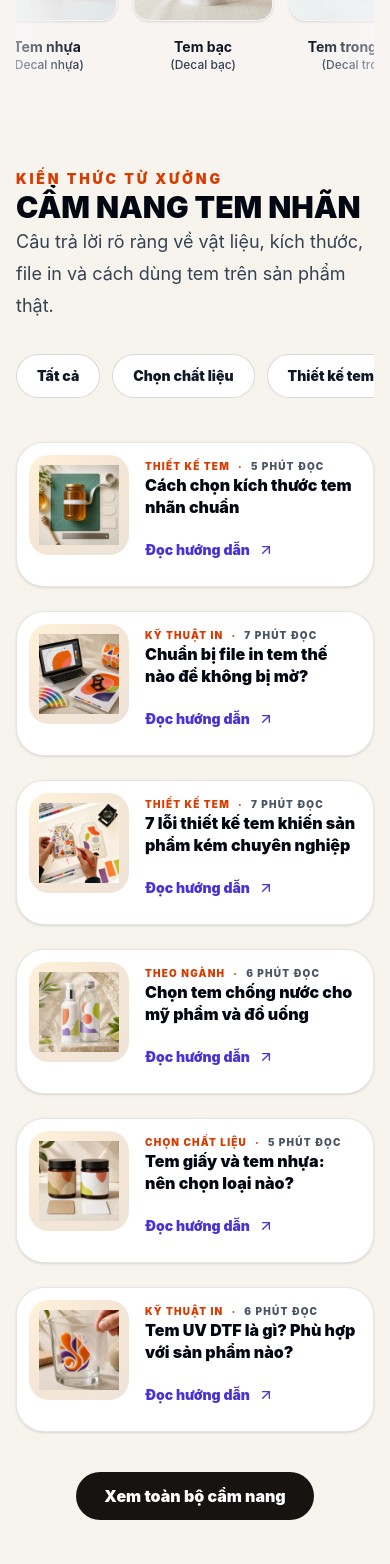
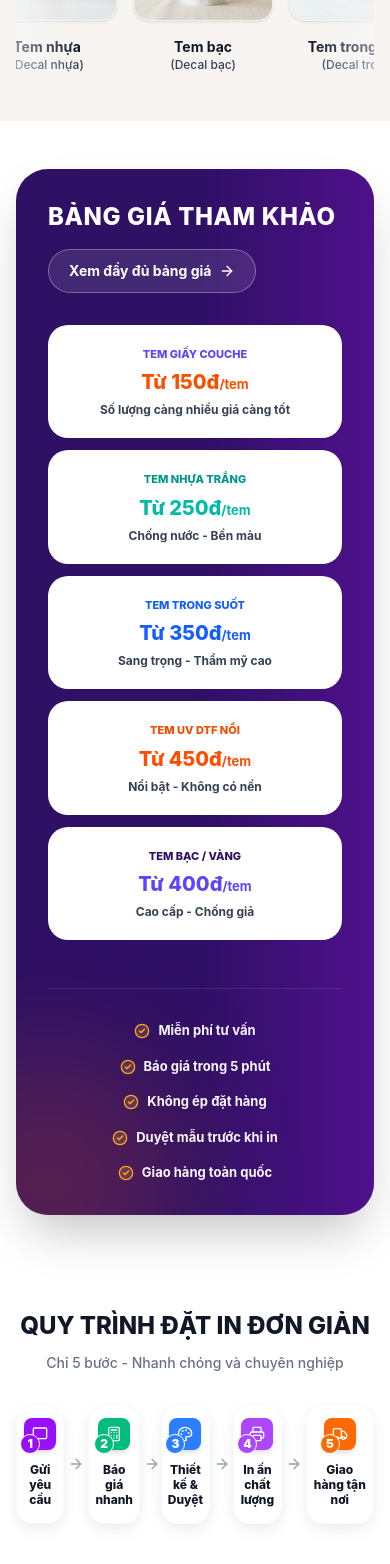
Before and after one commit to cdrvietnam-tech/vinprint, a Next.js app: page / in a window 390 px wide. Shown: the part 3324-4888 px from the top of the page. Built offline with nearby package versions, Linux system fonts and the light colour scheme; a web font is replaced by a local one.

Commit message:
fix: streamline homepage guide and mockup sections

```diff
--- a/app/api/analytics/route.ts
+++ b/app/api/analytics/route.ts
@@ -2,7 +2,6 @@ import type { VinPrintEventName } from "../../lib/analytics";
 
 const allowedEvents = new Set<VinPrintEventName>([
   "ai_design_click",
-  "click_ai_mockup_interest",
   "click_phone",
   "click_zalo",
   "load_google_map",
--- a/app/components/home/BlogHighlights.tsx
+++ /dev/null
@@ -1,30 +0,0 @@
-import Link from "next/link";
-import BlogCard from "../blog/BlogCard";
-import BlogCategoryNav from "../blog/BlogCategoryNav";
-import { blogPosts } from "../../lib/blog-posts";
-
-export default function BlogHighlights() {
-  return (
-    <section id="cam-nang-tem-nhan" className="bg-[#F7F4EE] py-12">
-      <div className="mx-auto max-w-[1440px] px-4">
-        <div className="max-w-3xl">
-          <p className="text-sm font-black uppercase tracking-[0.2em] text-[#D83B00]">Kiến thức từ xưởng</p>
-          <h2 className="mt-3 text-3xl font-black uppercase leading-tight text-gray-950 sm:text-5xl">Cẩm nang tem nhãn</h2>
-          <p className="mt-4 text-lg leading-8 text-gray-700">Câu trả lời rõ ràng về vật liệu, kích thước, file in và cách dùng tem trên sản phẩm thật.</p>
-        </div>
-
-        <div className="mt-8"><BlogCategoryNav ariaLabel="Chuyên mục cẩm nang tem nhãn" /></div>
-
-        <div className="mt-8 grid gap-6 md:grid-cols-2 xl:grid-cols-3">
-          {blogPosts.slice(0, 6).map((post) => <BlogCard key={post.slug} post={post} />)}
-        </div>
-
-        <div className="mt-10 text-center">
-          <Link href="/blog" className="inline-flex min-h-12 items-center justify-center rounded-full bg-[#171310] px-7 font-black text-white hover:bg-[#D83B00]">
-            Xem toàn bộ cẩm nang
-          </Link>
-        </div>
-      </div>
-    </section>
-  );
-}
--- a/app/components/home/FAQAndMockup.tsx
+++ b/app/components/home/FAQAndZaloCTA.tsx
@@ -6,9 +6,8 @@ import Image from "next/image";
 import { ZaloIcon } from "../icons";
 import { trackEvent } from "../../lib/analytics";
 import { CUSTOMER_AVATARS } from "./customer-avatars";
-import { ACTIVE_AI_DESIGN_SHOWCASE } from "./ai-design-showcases";
 
-export default function FAQAndMockup() {
+export default function FAQAndZaloCTA() {
   const [activeIndex, setActiveIndex] = useState<number | null>(null);
 
   const faqs = [
@@ -38,9 +37,9 @@ export default function FAQAndMockup() {
     <>
       <section className="py-12 bg-gray-50/50">
         <div className="max-w-[1440px] mx-auto px-4">
-          <div className="grid grid-cols-1 lg:grid-cols-[1.8fr_1.6fr] gap-6 items-stretch">
+          <div className="w-full">
 
-            {/* Left Column: FAQ & QR (1:1 ratio side-by-side) */}
+            {/* FAQ & QR (1:1 ratio side-by-side) */}
             <div className="grid grid-cols-2 gap-4 items-stretch min-w-0 w-full">
 
               {/* FAQ Card */}
@@ -91,43 +90,6 @@ export default function FAQAndMockup() {
               </div>
 
             </div>
-
-            {/* Right Column: AI Mockup */}
-            <div className="bg-white rounded-[32px] p-6 lg:p-8 flex flex-col border border-gray-100 shadow-sm h-full items-center text-center">
-              <h2 className="text-xl font-extrabold text-gray-900 uppercase mb-8">
-                Xem thử tem trên sản phẩm (AI Mockup)
-              </h2>
-
-              <div className="flex flex-col items-center justify-center flex-1 w-full relative">
-                {/* Connecting lines between steps */}
-                <div className="hidden sm:block absolute top-[50px] sm:top-[56px] left-[15%] right-[15%] h-0.5 bg-gray-100 z-0" />
-
-                <div className="flex items-start justify-between w-full relative z-10">
-                  {[
-                    { step: 1, title: "Tải mẫu tem của bạn", sub: "Định dạng ảnh/pdf", img: ACTIVE_AI_DESIGN_SHOWCASE.old.src },
-                    { step: 2, title: "Chọn sản phẩm muốn dán xem", sub: "AI dán tự động", img: ACTIVE_AI_DESIGN_SHOWCASE.final.src },
-                    { step: 3, title: "Gửi cho xưởng in", sub: "Báo giá nhanh chóng", img: "/images/mockups/kraft_box.webp" }
-                  ].map((s, i) => (
-                    <div key={s.step} className="relative flex flex-col items-center gap-5 w-1/3 px-2">
-                      <div className="w-24 h-24 sm:w-28 sm:h-28 bg-white rounded-2xl shadow-sm border border-gray-100 overflow-hidden p-1.5 flex items-center justify-center relative group">
-                        <div className="absolute top-1.5 left-1.5 text-[11px] font-black text-indigo-500 z-10 bg-white/90 rounded-full w-5 h-5 flex items-center justify-center shadow-sm">{s.step}</div>
-                        <Image src={s.img} alt={s.title} fill loading="lazy" sizes="112px" className="object-cover rounded-xl group-hover:scale-110 transition-transform duration-500" />
-                      </div>
-                      <div>
-                        <div className="text-[13px] sm:text-[14px] font-extrabold text-gray-900 leading-tight max-w-[140px] mx-auto">{s.title}</div>
-                        <div className="text-[11px] font-medium text-gray-500 mt-1">{s.sub}</div>
-                      </div>
-                      {i < 2 && <ArrowRight className="absolute top-10 sm:top-12 -right-5 w-6 h-6 text-indigo-300 hidden sm:block" />}
-                    </div>
-                  ))}
-                </div>
-              </div>
-
-              <a href="https://zalo.me/0844998499" target="_blank" rel="noreferrer" onClick={() => trackEvent("click_ai_mockup_interest", { position: "mockup_panel" })} className="inline-flex min-h-11 items-center gap-2 px-8 py-3 rounded-full bg-gradient-to-r from-indigo-600 to-purple-700 text-white text-sm font-bold shadow-lg shadow-indigo-500/30 hover:opacity-90 transition-opacity w-full sm:w-auto justify-center mt-6">
-                Gửi mẫu để dựng mockup <ArrowRight className="w-4 h-4" />
-              </a>
-            </div>
-
           </div>
         </div>
       </section>
--- a/app/components/home/Header.tsx
+++ b/app/components/home/Header.tsx
@@ -13,7 +13,7 @@ const navigation = [
   ["Mẫu thực tế", "/#mau-thuc-te"],
   ["Quy trình", "/#quy-trinh"],
   ["Đánh giá", "/#danh-gia"],
-  ["Cẩm nang", "/blog"],
+  ["Cẩm nang in ấn", "/blog"],
   ["Giới thiệu", "/gioi-thieu"],
   ["Liên hệ", "/lien-he"],
 ] as const;
@@ -38,7 +38,7 @@ export default function Header() {
           <span className="mt-1 text-[11px] font-bold tracking-wide text-gray-700">In nhanh · Chuẩn đẹp · Giá tốt</span>
         </Link>
 
-        <nav aria-label="Điều hướng chính" className="hidden items-center gap-1 lg:flex">
+        <nav aria-label="Điều hướng chính" className="hidden items-center gap-1 xl:flex">
           {navigation.map(([label, href]) => (
             <Link key={href} href={href} className="inline-flex min-h-11 items-center rounded-lg px-3 text-sm font-bold text-gray-800 transition-colors hover:bg-orange-50 hover:text-[#D83B00]">
               {label}
@@ -71,7 +71,7 @@ export default function Header() {
           aria-expanded={open}
           aria-controls="mobile-navigation"
           onClick={() => setOpen((value) => !value)}
-          className="inline-flex h-12 w-12 items-center justify-center rounded-xl border border-gray-300 bg-white text-gray-900 lg:hidden"
+          className="inline-flex h-12 w-12 items-center justify-center rounded-xl border border-gray-300 bg-white text-gray-900 xl:hidden"
         >
           {open ? <X aria-hidden="true" /> : <Menu aria-hidden="true" />}
         </button>
@@ -80,7 +80,7 @@ export default function Header() {
       <nav
         id="mobile-navigation"
         aria-label="Điều hướng trên thiết bị di động"
-        className={`${open ? "flex" : "hidden"} max-h-[calc(100vh-5rem)] flex-col overflow-y-auto border-t border-gray-200 bg-white px-4 pb-6 pt-3 lg:hidden`}
+        className={`${open ? "flex" : "hidden"} max-h-[calc(100vh-5rem)] flex-col overflow-y-auto border-t border-gray-200 bg-white px-4 pb-6 pt-3 xl:hidden`}
       >
         {navigation.map(([label, href]) => (
           <Link key={href} href={href} onClick={() => setOpen(false)} className="flex min-h-12 items-center border-b border-gray-100 px-2 text-base font-bold text-gray-900">
--- a/app/components/home/StructuredData.tsx
+++ b/app/components/home/StructuredData.tsx
@@ -66,7 +66,7 @@ const itemListSchema = {
   })),
 };
 
-// Câu hỏi PHẢI khớp với danh sách đang hiển thị trong FAQAndMockup.tsx
+// Câu hỏi PHẢI khớp với danh sách đang hiển thị trong FAQAndZaloCTA.tsx
 const faqSchema = {
   "@context": "https://schema.org",
   "@type": "FAQPage",
--- a/app/lib/analytics.ts
+++ b/app/lib/analytics.ts
@@ -1,6 +1,5 @@
 export type VinPrintEventName =
   | "ai_design_click"
-  | "click_ai_mockup_interest"
   | "click_phone"
   | "click_zalo"
   | "load_google_map"
--- a/app/page.tsx
+++ b/app/page.tsx
@@ -7,13 +7,12 @@ import Pricing from "./components/home/Pricing";
 import Process from "./components/home/Process";
 import Gallery from "./components/home/Gallery";
 import Reviews from "./components/home/Reviews";
-import FAQAndMockup from "./components/home/FAQAndMockup";
+import FAQAndZaloCTA from "./components/home/FAQAndZaloCTA";
 import Footer from "./components/home/Footer";
 import StructuredData from "./components/home/StructuredData";
 import MobileActionBar from "./components/home/MobileActionBar";
 import ScrollToTop from "./components/home/ScrollToTop";
 import MapSection from "./components/home/MapSection";
-import BlogHighlights from "./components/home/BlogHighlights";
 
 export default function Page() {
   return (
@@ -25,7 +24,6 @@ export default function Page() {
         <AIDesignFlow />
         <BeforeAfter />
         <Categories />
-        <BlogHighlights />
         <Pricing />
         <Process />
         <section className="py-12 bg-gray-50/50">
@@ -34,7 +32,7 @@ export default function Page() {
             <Reviews />
           </div>
         </section>
-        <FAQAndMockup />
+        <FAQAndZaloCTA />
         <MapSection />
       </main>
       <Footer hasMobileActionBar />
```
Also changed, not shown: 2 other files (tests, documents, lock files or other folders).
